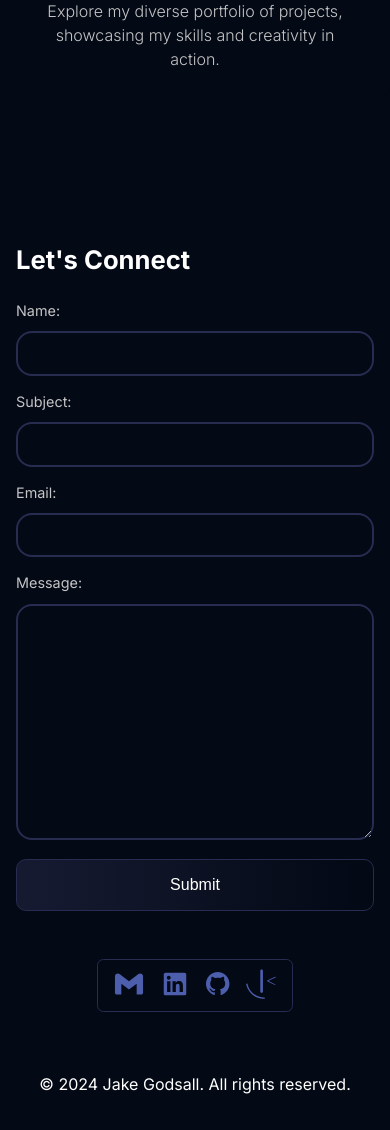
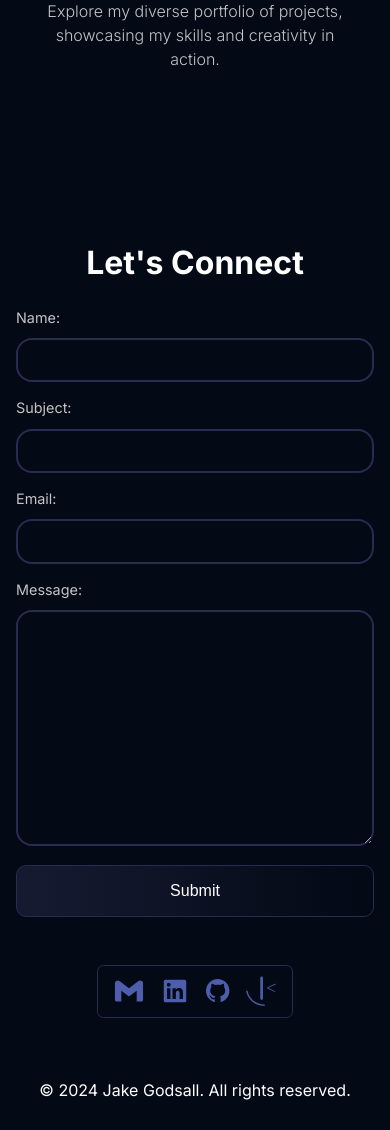
Before and after one commit to jakegodsall/portfolio_site, a Django app: page / in a window 390 px wide. Shown: the part 1343-2473 px from the top of the page. Before the commit the page ends 2437 px from the top, so only its background shows below. Run offline with Django 5.2, Linux system fonts and the light colour scheme; data that the repository does not hold is empty.

Commit message:
fixed contact section in mobile layout

```diff
--- a/portfolio/static/portfolio/css/styles.css
+++ b/portfolio/static/portfolio/css/styles.css
@@ -133,6 +133,7 @@ table {
 }
 
 .contact-form_group .form-control {
+  width: 100%;
   padding: 0.7rem 1rem;
   outline: none;
   border-radius: 1rem;
@@ -524,6 +525,7 @@ input, select, textarea {
 
 .contact-section {
   display: flex;
+  align-items: center;
   flex-direction: column;
   padding: 1rem;
   margin-bottom: 3rem;
@@ -531,7 +533,7 @@ input, select, textarea {
 }
 
 .contact-section_title {
-  font-size: 1.6rem;
+  font-size: 2rem;
   margin-bottom: 2rem;
 }
 
--- a/portfolio/static/portfolio/scss/components/contact-form.scss
+++ b/portfolio/static/portfolio/scss/components/contact-form.scss
@@ -17,6 +17,7 @@
 }
 
 .contact-form_group .form-control {
+	width: 100%;
 	padding: 0.7rem 1rem;
 	outline: none;
 	border-radius: 1rem;
--- a/portfolio/static/portfolio/scss/layouts/contact.scss
+++ b/portfolio/static/portfolio/scss/layouts/contact.scss
@@ -1,5 +1,6 @@
 .contact-section {
   display: flex;
+  align-items: center;
   flex-direction: column;
   padding: 1rem;
   margin-bottom: 3rem;
@@ -7,7 +8,7 @@
 }
 
 .contact-section_title {
-  font-size: 1.6rem;
+  font-size: 2rem;
   margin-bottom: 2rem;
 }
 
```
Also changed, not shown: 1 other file.
